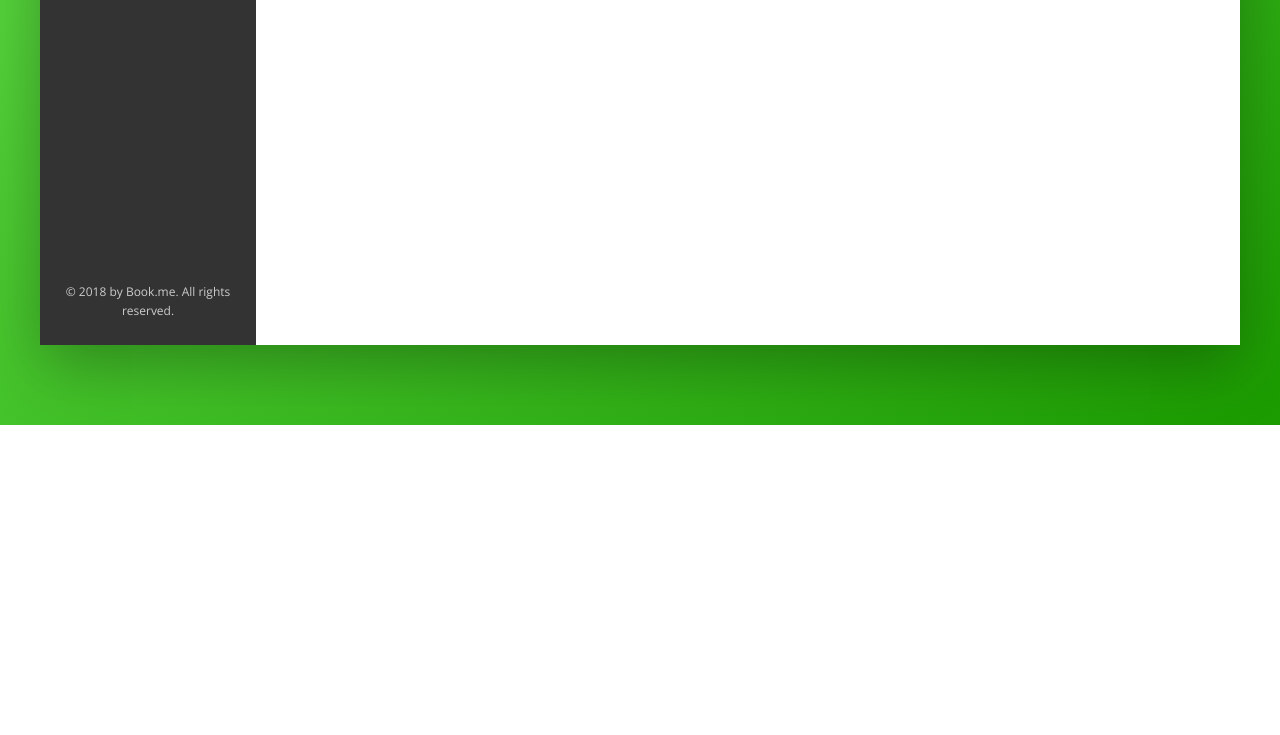
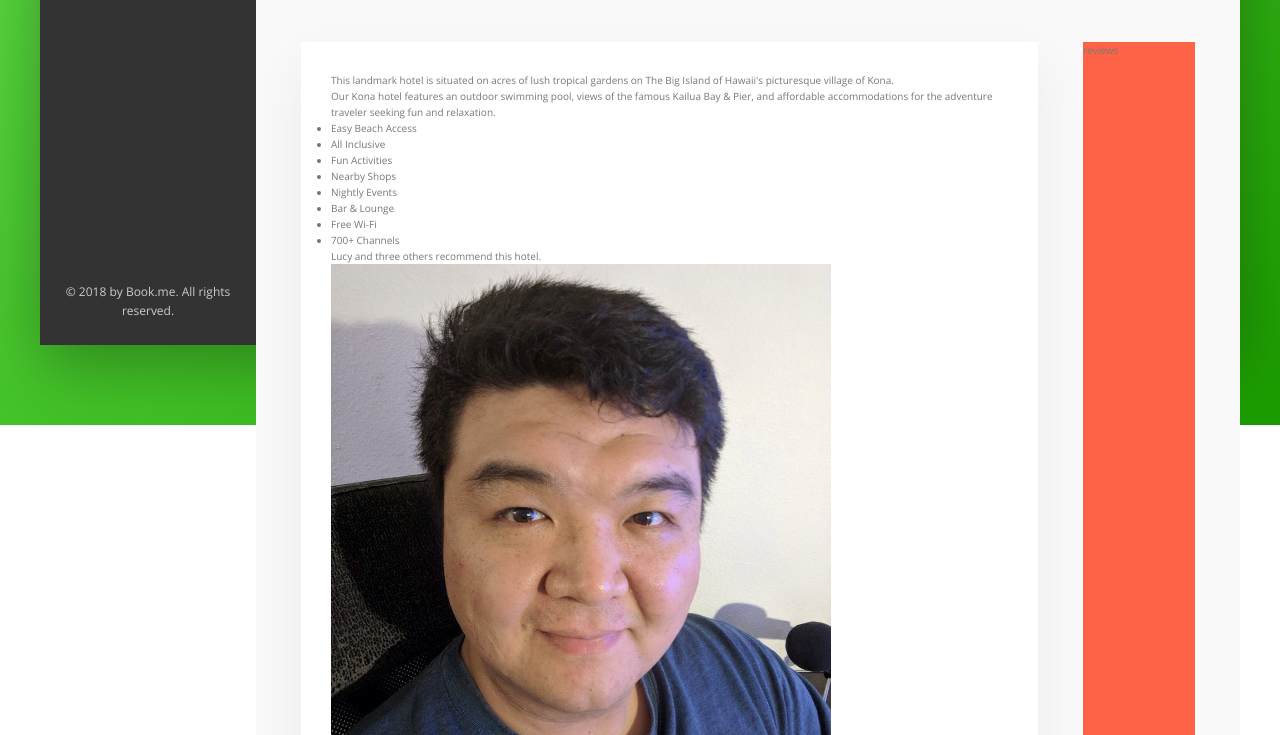
Before and after one commit to SashaPatsel/book.me, a website: page index.html in a window 1280 px wide. Shown: the part 605-1340 px from the top of the page. Before the commit the page ends 1030 px from the top, so only its background shows below. Drawn offline with nearby package versions, Linux system fonts and the light colour scheme.

Commit message:
scaffold description section

```diff
--- a/index.html
+++ b/index.html
@@ -132,6 +132,41 @@
                         <div class="overview__rating-votes">3002 Votes</div>
                     </div>
                 </div>
+
+                <div class="details">
+                    <div class="description">
+                        <p class="paragraph">
+                            This landmark hotel is situated on acres of lush tropical gardens on The Big Island of Hawaii's picturesque village of Kona.
+                        </p>
+                        <p class="paragraph">
+                            Our Kona hotel features an outdoor swimming pool, views of the famous Kailua Bay &amp; Pier, and affordable accommodations for the adventure traveler seeking fun and relaxation.
+                        </p>
+                        <ul class="list">
+                            <li class="list__item">Easy Beach Access</li>
+                            <li class="list__item">All Inclusive</li>
+                            <li class="list__item">Fun Activities</li>
+                            <li class="list__item">Nearby Shops</li>
+                            <li class="list__item">Nightly Events</li>
+                            <li class="list__item">Bar &amp; Lounge</li>
+                            <li class="list__item">Free Wi-Fi</li>
+                            <li class="list__item">700+ Channels</li>
+                        </ul>
+                        <div class="recommend">
+                            <p class="recommend__count">
+                                Lucy and three others recommend this hotel.
+                            </p>
+                            <div class="recommend__users">
+                                <img src="img/user-1.jpeg" alt="user 1" class="recommend__photo">
+                                <img src="img/user-2.jpeg" alt="user 2" class="recommend__photo">
+                                <img src="img/user-3.jpeg" alt="user 3" class="recommend__photo">
+                                <img src="img/user-4.jpeg" alt="user 4" class="recommend__photo">
+                            </div>
+                        </div>
+                    </div>
+                    <div class="user-reviews">
+                        reviews
+                    </div>
+                </div>
             </main>
         </div>
     </div>
--- a/sass/_base.scss
+++ b/sass/_base.scss
@@ -19,6 +19,9 @@
   --grey-dark-3: #999 ;
 
   --shadow-dark: 0 2rem 6rem rgba(0,0,0,.3);
+  --shadow-light: 0 2rem 5rem rgba(0,0,0,.06);
+
+  --line: 1px solid var(--grey-light-2);
 }
 
 * {
--- a/sass/_layout.scss
+++ b/sass/_layout.scss
@@ -11,7 +11,7 @@
   height: 7rem;
   font-size: 1.4rem;
   background-color: white;
-  border-bottom: 1px solid var(--grey-light-2);
+  border-bottom: var(--line);
   display: flex;
   // Along main-axis
   justify-content: space-between;
@@ -38,3 +38,23 @@
 
   height: 80rem;
 }
+
+.details {
+  display: flex;
+  padding: 4.5rem;
+  background-color: var(--grey-light-1);
+  border-bottom: var(--line);
+}
+
+.description {
+  background-color: white;
+  box-shadow: var(--shadow-light);
+  padding: 3rem;
+  flex: 0 0 60%;
+  margin-right: 4.5rem;
+}
+
+.user-reviews {
+  background-color: tomato;
+  flex: 1;
+}
```
Also changed, not shown: css/style.css, img/user-1.jpeg (added), img/user-1.jpg (deleted), img/user-2.jpeg (added), img/user-2.jpg (deleted), img/user-3.jpeg (added), img/user-3.jpg (deleted), img/user-4.jpeg (added), img/user-4.jpg (deleted), img/user-5.jpeg (added), img/user-5.jpg (deleted), img/user-6.jpeg (added), img/user-6.jpg (deleted), 1 other file.
